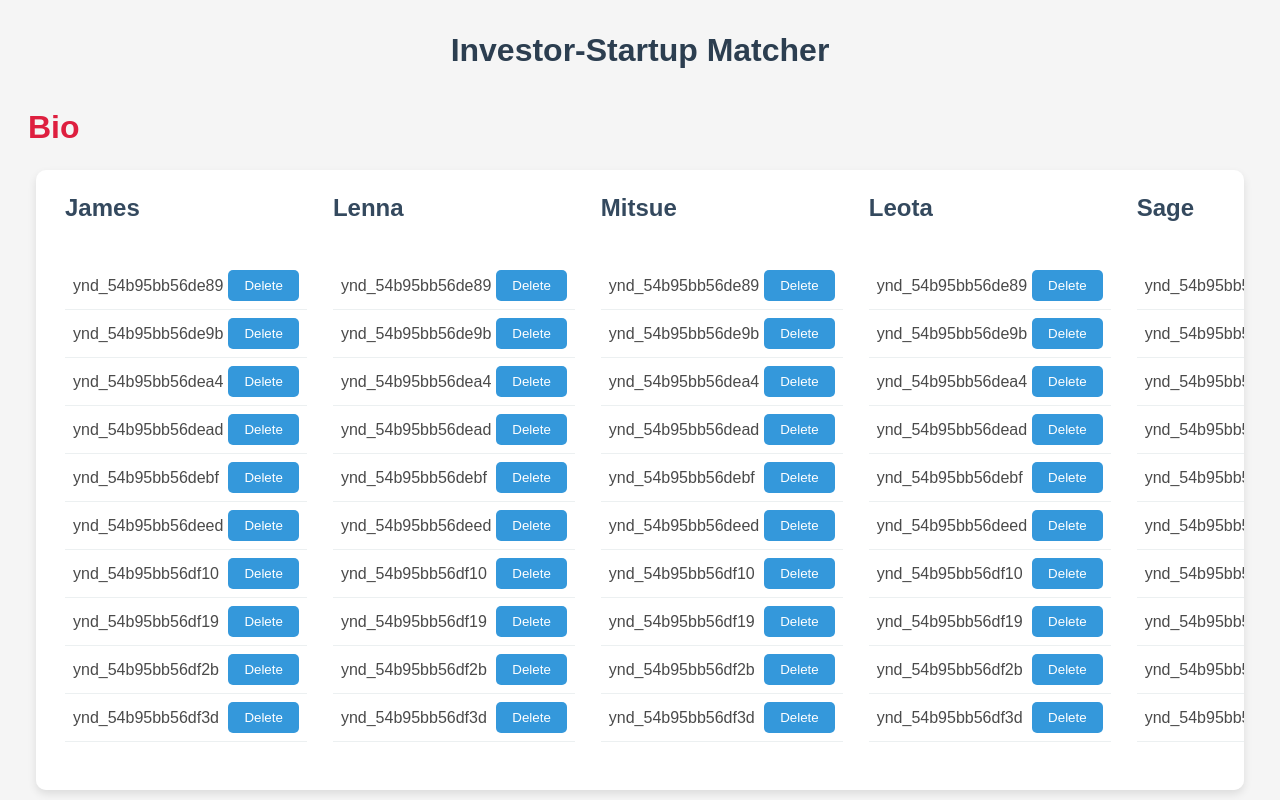
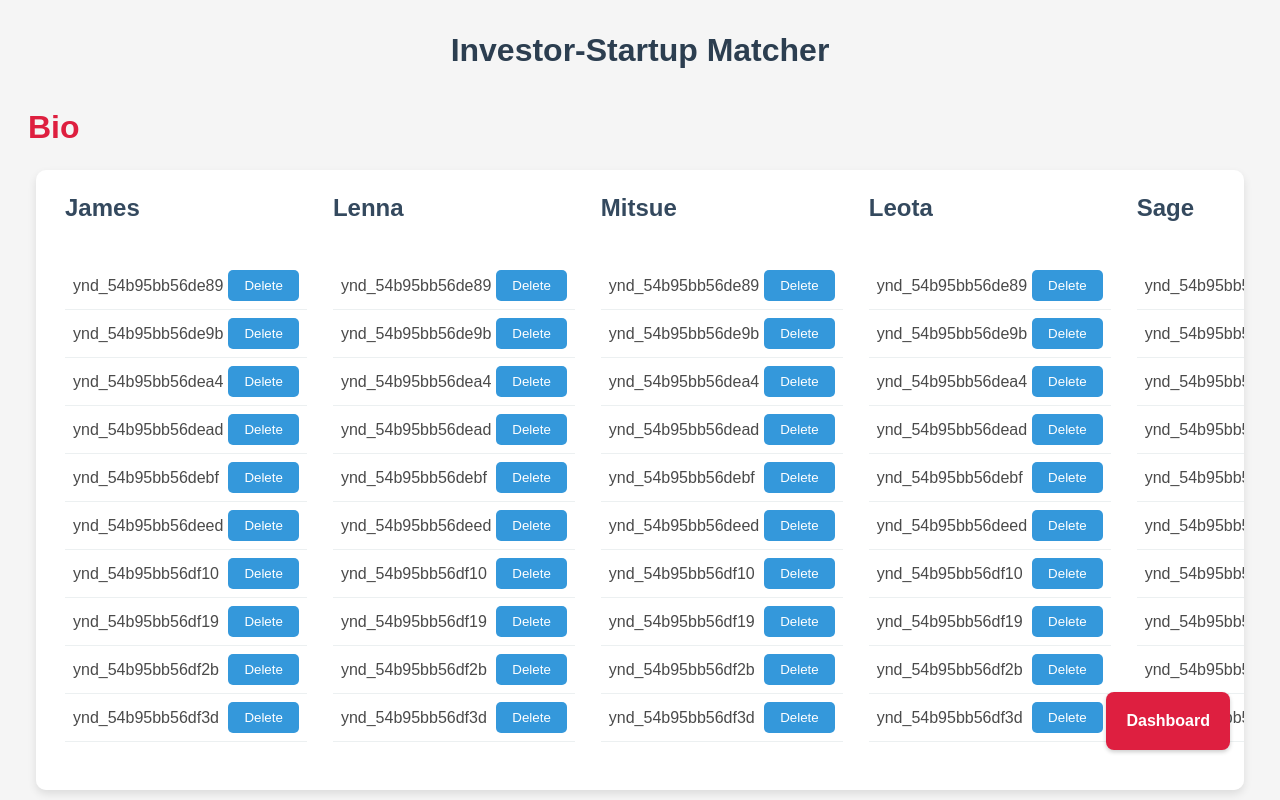
Before and after one commit to luismanzano/YounoodleChallenge, a React (Create React App) app: page / in a window 1280 px wide. Shown: the top 800 px of the page. Built offline with nearby package versions, Linux system fonts and the light colour scheme; the HTML template or start-up script is replaced by a standard one.

Commit message:
added pagination button

```diff
--- a/src/Dashboard/index.js
+++ b/src/Dashboard/index.js
@@ -1,6 +1,7 @@
 import React, { useState, useEffect } from 'react';
 import parseCSV from '../utils/parseCSV';
 import './styles.css';
+import PaginationButton from '../PaginationButton';
 
 function Dashboard() {
   const [investors, setInvestors] = useState([]);
@@ -44,6 +45,7 @@
     sessionStorage.setItem('investorsData', JSON.stringify(updatedMatches));
     setInvestorName('');
     setIndustry('any');
+    alert('New Investor Successfully Added')
   };
 
 //   Edit investor name
@@ -104,6 +106,7 @@
                 </li>;
         })}
         </ul>
+        <PaginationButton text='Home' href='/' />
     </div>
   );
 }
--- a/src/Home/index.js
+++ b/src/Home/index.js
@@ -1,6 +1,7 @@
 import React, {useEffect, useState} from "react";
 import investorsStartups from '../utils/matcher';
 import parseCSV from "../utils/parseCSV";
+import PaginationButton from "../PaginationButton";
 
 function Home() {
   const [matches, setMatches] = useState([]);
@@ -126,6 +127,7 @@
           )
         })
       }
+      <PaginationButton text="Dashboard" href='/dashboard' />
     </>
   );
 }
--- /dev/null
+++ b/src/PaginationButton/index.js
@@ -0,0 +1,12 @@
+import React from 'react';
+import './styles.css';
+
+const PaginationButton = ({ text, href }) => {
+  return (
+    <a href={href}>
+      {text}
+    </a>
+  );
+};
+
+export default PaginationButton;
--- /dev/null
+++ b/src/PaginationButton/styles.css
@@ -0,0 +1,20 @@
+a {
+    position: fixed;
+    bottom: 50px;
+    right: 50px;
+    padding: 20px;
+    background-color: #de1f40;
+    color: white;
+    font-weight: bold;
+    border-radius: 8px;
+    text-decoration: none;
+    box-shadow: 0px 2px 4px rgba(0, 0, 0, 0.2);
+    z-index: 9999;
+}
+
+/* Hover for the button */
+a:hover {
+    background-color: #d55268;
+    color: white;
+    box-shadow: 0px 4px 8px rgba(0, 0, 0, 0.2);
+}
```
